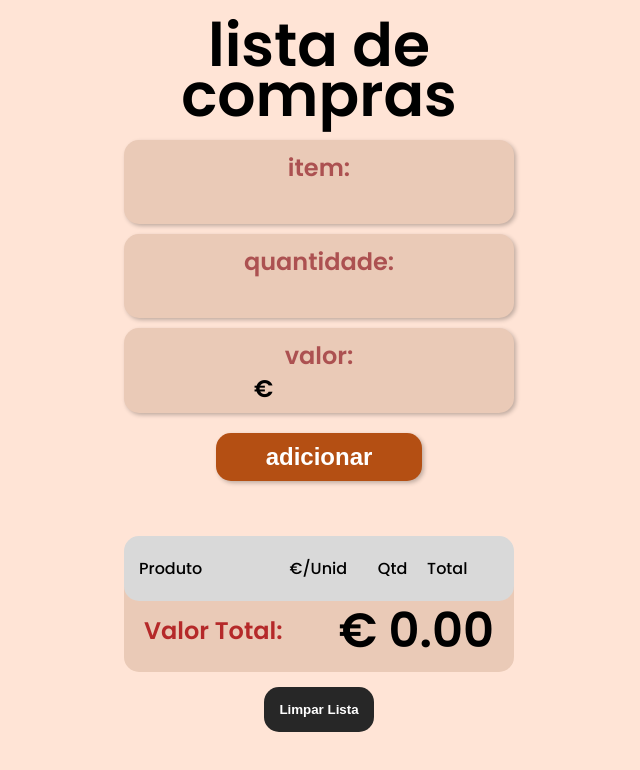
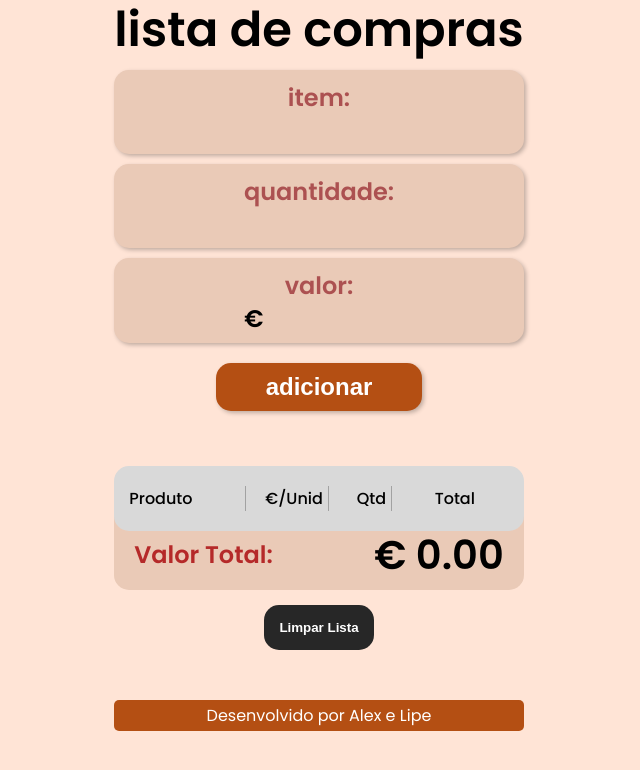
Before and after one commit to PhillipeMartinsRamos/Lista-de-Compras, a React (Vite) app in the folder listadecompras/: page / in a window 1280 px wide. Shown: the top 770 px of the page, without its empty margins (321-961 px from the left). Built offline with nearby package versions, Linux system fonts and the light colour scheme.

Commit message:
- Changed title size and added footer App.css - Created conditionals to fix some bugs on price App.jsx -Added animation on delete list-row ProductList.css - changed size and padding on list and added separators ProductList.css - added functions to control delete animation

```diff
--- a/listadecompras/src/App.css
+++ b/listadecompras/src/App.css
@@ -1,6 +1,6 @@
 .App{
     max-width: 430px;
-    padding: 20px;
+    padding: 10px;
     display: flex;
     flex-direction: column;
 }
@@ -14,9 +14,9 @@
 }
 
 .title {
-    font-size: 60px;
+    font-size: 48px;
     text-align: center;
-    line-height: 50px;
+    line-height: 40px;
     font-weight: 600;
     text-transform: lowercase;
     margin-bottom: 20px;
@@ -53,3 +53,13 @@
 .clearList:active{
     transform: scale(95%);
 }
+
+.footer{
+    margin-top: 50px;
+    width: 100%;
+    background-color: #b44f13;
+    color: white;
+    text-align: center;
+    border-radius: 5px;
+    padding: 3px;
+}
--- a/listadecompras/src/App.jsx
+++ b/listadecompras/src/App.jsx
@@ -23,15 +23,25 @@ function App() {
 
   // function to store the value inside shoppingList
   const handleSubmit = (e) => {
+    e.preventDefault();
 
+    let convertedPrice = price[0] === "," || price[0] === "." ? 0 + price.replace(",", ".") : price.replace(",", ".")
+    if(convertedPrice[convertedPrice.length - 1] === "."){
+      convertedPrice = `${convertedPrice}00`
+    }
+    if(!convertedPrice.includes(".")){
+      convertedPrice = `${convertedPrice}.00`
 
+    }
+    if(convertedPrice[convertedPrice.length - 2] === "."){
+      convertedPrice = `${convertedPrice}0`
+    }
 
-    e.preventDefault();
     const addedItems = {
       id: uniqid(),
       item: item,
-      price: price[0] === "," || price[0] === "." ? 0 + price.replace(",", ".") : price.replace(",", "."),
-      qty: qty[0] === "," || qty[0] === "." ? 0 + qty.replace(",", ".") : qty.replace(",", "."),
+      price: convertedPrice,
+      qty: qty[0] === "," || qty[0] === "." ? 0 + qty.replace(",", ".") : qty.replace(",", ".")
     };
 
     setShoppingList([...shoppingList, addedItems]);
@@ -71,6 +81,8 @@ function App() {
       <button className="clearList" onClick={() => setShoppingList([])}>
           Limpar Lista
         </button>
+
+        <p className="footer">Desenvolvido por Alex e Lipe</p>
     </div>
   );
 }
--- a/listadecompras/src/components/ProductList.css
+++ b/listadecompras/src/components/ProductList.css
@@ -3,6 +3,22 @@
     opacity: 0%;
     transform: scale(50%);
   }
+}
+
+@keyframes deletado {
+  100%{
+    opacity: 0%;
+    transform: scale(50%);
+  }
+}
+
+.list-row-deleted{
+  animation: deletado 0.4s ease;
+  list-style: none;
+  background-color: #f1dacc;
+  padding: 20px 5px 20px 15px;
+  border-radius: 15px;
+  box-shadow: 2px 2px 4px rgba(0, 0, 0, 0.25);
 }
 
 .list-row {
@@ -15,20 +31,32 @@
 }
 
 .name {
+  box-sizing: border-box;
   width: 30%;
   text-align: left;
+  border-right: solid 1px rgba(0, 0, 0, 0.25);
 }
 .price {
-  width: 25%;
+  box-sizing: border-box;
+  width: 20%;
   text-align: right;
+  padding-right: 5px;
+  padding-left: 5px;
+  border-right: solid 1px rgba(0, 0, 0, 0.25);
 }
 .qty {
+  box-sizing: border-box;
   width: 15%;
   text-align: right;
+  padding-right: 5px;
+  border-right: solid 1px rgba(0, 0, 0, 0.25);
 }
 .total {
-  width: 15%;
+  box-sizing: border-box;
+  width: 20%;
   text-align: right;
+
+  padding-left: 5px;
 }
 .empty {
   width: 10%;
@@ -87,7 +115,7 @@
 .table-content {
   display: flex;
   flex-direction: column;
-  gap: 10px;
+  gap: 20px;
   z-index: 2;
   position: relative;
 }
@@ -119,5 +147,5 @@
 
 .table-result p {
   font-weight: 600;
-  font-size: 48px;
+  font-size: 40px;
 }
--- a/listadecompras/src/components/ProductList.jsx
+++ b/listadecompras/src/components/ProductList.jsx
@@ -1,40 +1,82 @@
-import './ProductList.css'
+import { useState } from "react";
+import "./ProductList.css";
 
 const ProductList = ({ productList, handleDelete }) => {
-    let total = 0
+  let total = 0;
 
   return (
-
     <div className="table">
       <div className="table-title">
         <ul>
-            <li className='
-            name'>Produto</li>
-            <li className='
-            price'>€/Unid</li>
-            <li className='
-            qty'>Qtd</li>
-            <li className='
-            total'>Total</li>
-            <li className='empty'></li>
+          <li
+            className="
+            name"
+          >
+            Produto
+          </li>
+          <li
+            className="
+            price"
+          >
+            €/Unid
+          </li>
+          <li
+            className="
+            qty"
+          >
+            Qtd
+          </li>
+          <li
+            className="
+            total"
+          >
+            Total
+          </li>
+          <li className="empty"></li>
         </ul>
       </div>
       <div className="table-content">
         {productList.map((item) => {
-            total += (item.qty * item.price)
-            return(
-          <ul key={item.id} className='list-row'>
-            <li className='
-            name'>{item.item}</li>
-            <li className='
-            price'>{item.price}</li>
-            <li className='
-            qty'>{item.qty}</li>
-            <li className='
-            total'>{(item.qty*item.price).toFixed(2)}</li>
-            <li className='delete'><button onClick={()=>handleDelete(item.id)}>x</button></li>
-          </ul>
-        )})}
+          total += item.qty * item.price;
+          return (
+            <ul key={item.id} className="list-row">
+              <li
+                className="
+            name"
+              >
+                {item.item}
+              </li>
+              <li
+                className="
+            price"
+              >
+                {item.price}
+              </li>
+              <li
+                className="
+            qty"
+              >
+                {item.qty}
+              </li>
+              <li
+                className="
+            total"
+              >
+                {(item.qty * item.price).toFixed(2)}
+              </li>
+              <li className="delete">
+                <button
+                  onClick={(e) => {
+                    e.target.parentNode.parentNode.className = "list-row-deleted"
+                    setTimeout(() => handleDelete(item.id), 400)
+                  }}
+                >
+                  x
+                </button>
+              </li>
+            </ul>
+          );
+        })}
       </div>
       <div className="table-result">
         <h2>Valor Total:</h2>
```
